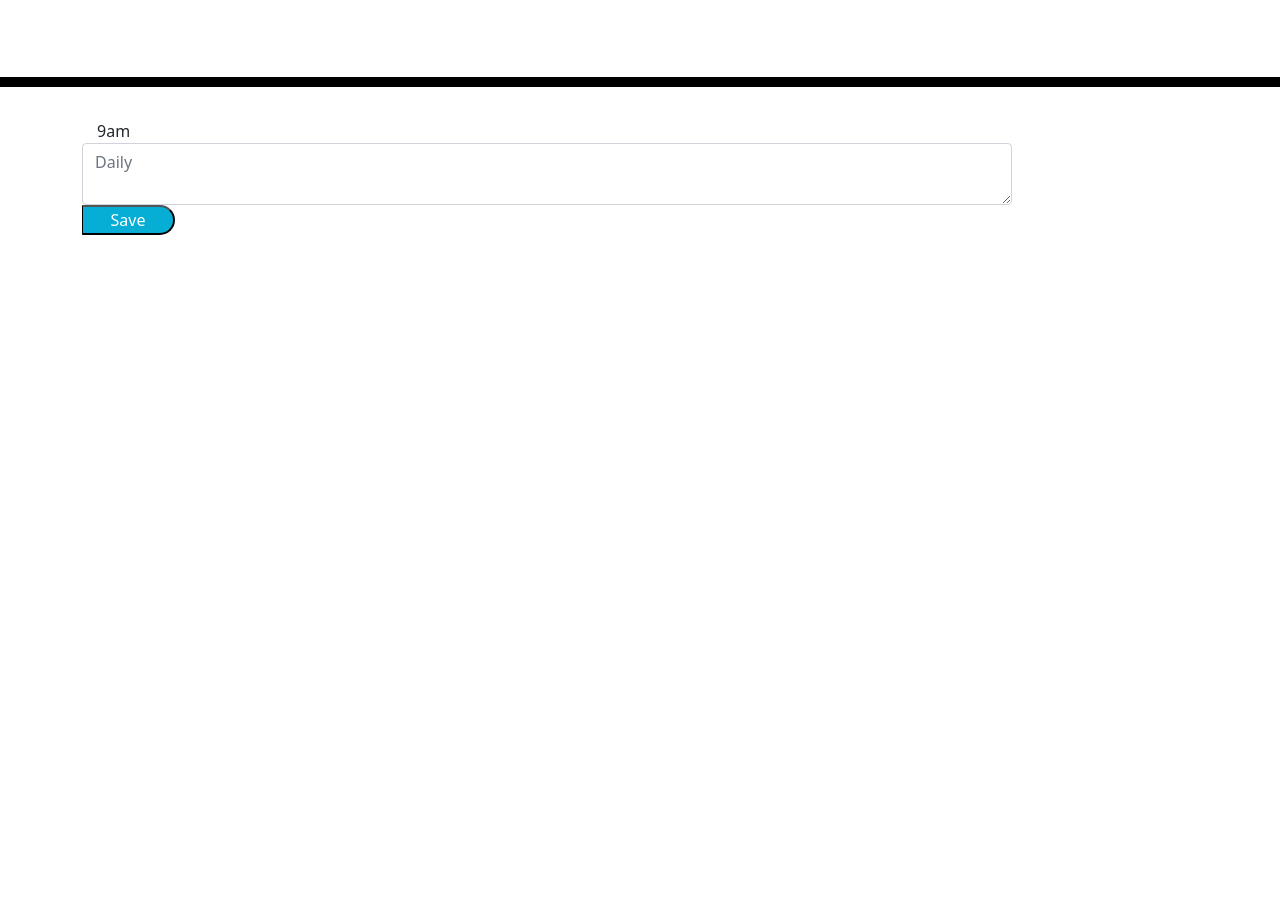
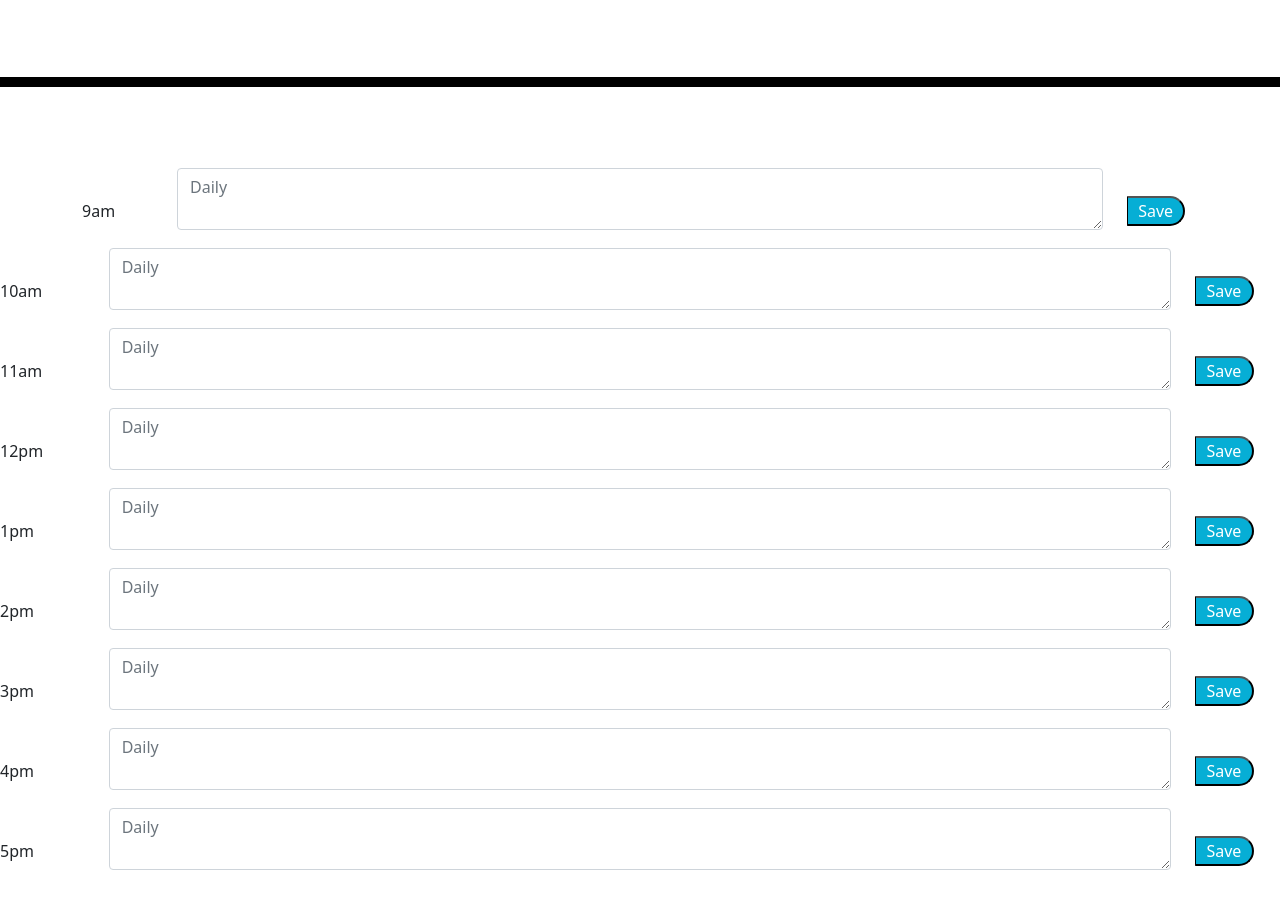
Before and after one commit to kmboard/Calendar, a plain HTML site: page Develop/index.html in a window 1280 px wide. Shown: the part 228-1146 px from the top of the page. Before the commit the page ends 800 px from the top, so only its background shows below. Drawn offline with nearby package versions, Linux system fonts and the light colour scheme.

Commit message:
getting somewhere

```diff
--- a/Develop/index.html
+++ b/Develop/index.html
@@ -7,6 +7,8 @@
 
     <!--bootstrap-->
     <script src="https://cdn.jsdelivr.net/npm/bootstrap@5.1.3/dist/js/bootstrap.bundle.min.js" integrity="sha384-ka7Sk0Gln4gmtz2MlQnikT1wXgYsOg+OMhuP+IlRH9sENBO0LRn5q+8nbTov4+1p" crossorigin="anonymous"></script>
+
+    <link rel="stylesheet" href="https://cdn.jsdelivr.net/npm/bootstrap@4.6.1/dist/css/bootstrap.min.css" integrity="sha384-zCbKRCUGaJDkqS1kPbPd7TveP5iyJE0EjAuZQTgFLD2ylzuqKfdKlfG/eSrtxUkn" crossorigin="anonymous">
 
     <link
       rel="stylesheet"
@@ -42,19 +44,125 @@
 
     </header>
 
-      <section class="container justify-align-items-center">
+        <div class="container justify-align-items-center">
 
-          <div id='9' class="row-g-0">
+          <div id="9" class="row align-items-center">
+            <div class="col-sm-1" id="Timeblocks">
+              9am
+            </div>
+            <div class="col-sm-10">
+              <textarea class="form-control" placeholder="Daily" id="textarea"></textarea>
+            </div>
+            <div class="col-md-1">
+            <button type="button" class="saveBtn"> Save </button>
+            </div>
+            </div>
+          </div>
 
-            <div id="hour" class="col-md-1">
-             9am
+          <div id="10" class="row align-items-center">
+            <div class="col-sm-1" id="Timeblocks">
+              10am
             </div>
+            <div class="col-sm-10">
+              <textarea class="form-control" placeholder="Daily" id="textarea"></textarea>
+            </div>
+            <div class="col-md-1">
+            <button type="button" class="saveBtn"> Save </button>
+            </div>
+            </div>
+          </div>
 
-            <textarea class="col-md-10 form-control" placeholder="Daily" id="textarea"></textarea>
+          <div id="11" class="row align-items-center">
+            <div class="col-sm-1" id="Timeblocks">
+              11am
+            </div>
+            <div class="col-sm-10">
+              <textarea class="form-control" placeholder="Daily" id="textarea"></textarea>
+            </div>
+            <div class="col-md-1">
+            <button type="button" class="saveBtn"> Save </button>
+            </div>
+            </div>
+          </div>
 
-            <button type="button" class="col-md-1 saveBtn"> Save </button>
+          <div id="12" class="row align-items-center">
+            <div class="col-sm-1" id="Timeblocks">
+              12pm
+            </div>
+            <div class="col-sm-10">
+              <textarea class="form-control" placeholder="Daily" id="textarea"></textarea>
+            </div>
+            <div class="col-md-1">
+            <button type="button" class="saveBtn"> Save </button>
+            </div>
+            </div>
+          </div>
 
+          <div id="1" class="row align-items-center">
+            <div class="col-sm-1" id="Timeblocks">
+              1pm
+            </div>
+            <div class="col-sm-10">
+              <textarea class="form-control" placeholder="Daily" id="textarea"></textarea>
+            </div>
+            <div class="col-md-1">
+            <button type="button" class="saveBtn"> Save </button>
+            </div>
+            </div>
           </div>
+
+          <div id="2" class="row align-items-center">
+            <div class="col-sm-1" id="Timeblocks">
+              2pm
+            </div>
+            <div class="col-sm-10">
+              <textarea class="form-control" placeholder="Daily" id="textarea"></textarea>
+            </div>
+            <div class="col-md-1">
+            <button type="button" class="saveBtn"> Save </button>
+            </div>
+            </div>
+          </div>
+
+          <div id="3" class="row align-items-center">
+            <div class="col-sm-1" id="Timeblocks">
+              3pm
+            </div>
+            <div class="col-sm-10">
+              <textarea class="form-control" placeholder="Daily" id="textarea"></textarea>
+            </div>
+            <div class="col-md-1">
+            <button type="button" class="saveBtn"> Save </button>
+            </div>
+            </div>
+          </div>
+
+          <div id="4" class="row align-items-center">
+            <div class="col-sm-1" id="Timeblocks">
+              4pm
+            </div>
+            <div class="col-sm-10">
+              <textarea class="form-control" placeholder="Daily" id="textarea"></textarea>
+            </div>
+            <div class="col-md-1">
+            <button type="button" class="saveBtn"> Save </button>
+            </div>
+            </div>
+          </div>
+
+          <div id="5" class="row align-items-center">
+            <div class="col-sm-1" id="Timeblocks">
+              5pm
+            </div>
+            <div class="col-sm-10">
+              <textarea class="form-control" placeholder="Daily" id="textarea"></textarea>
+            </div>
+            <div class="col-md-1">
+            <button type="button" class="saveBtn"> Save </button>
+            </div>
+            </div>
+          </div>
+
         </div>
 
 
```
